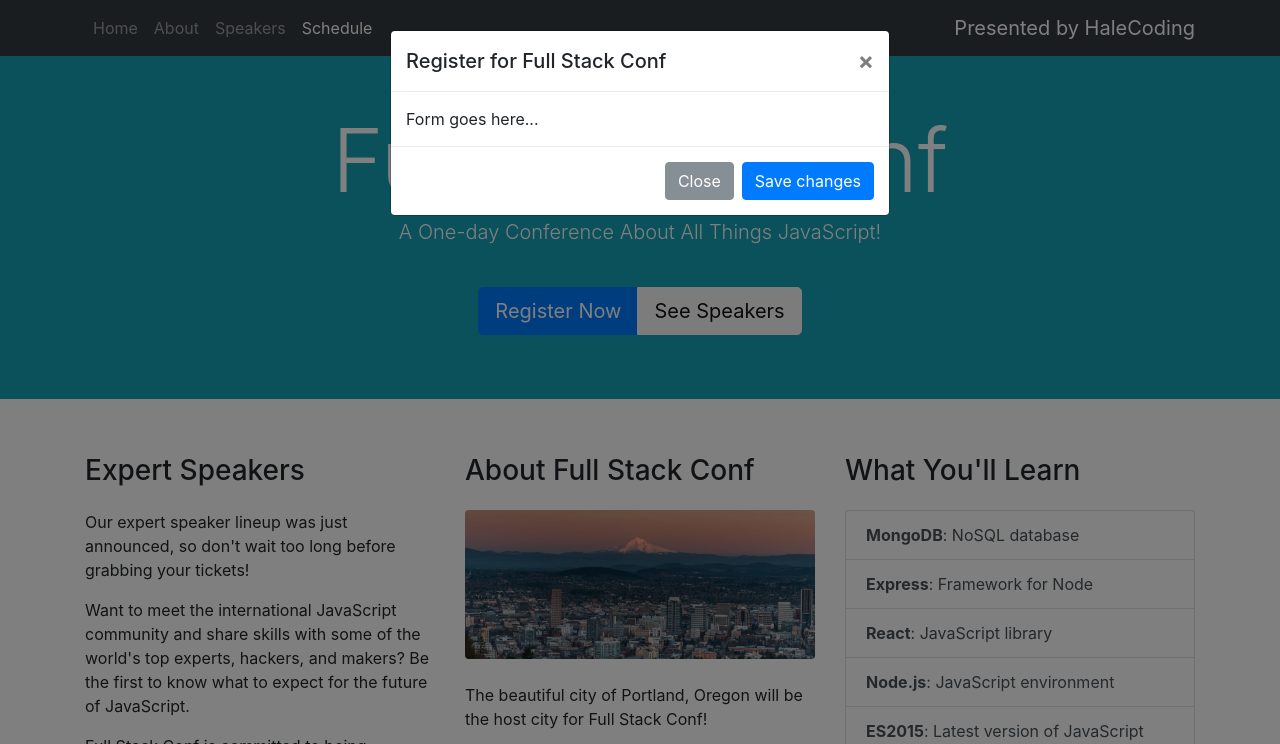
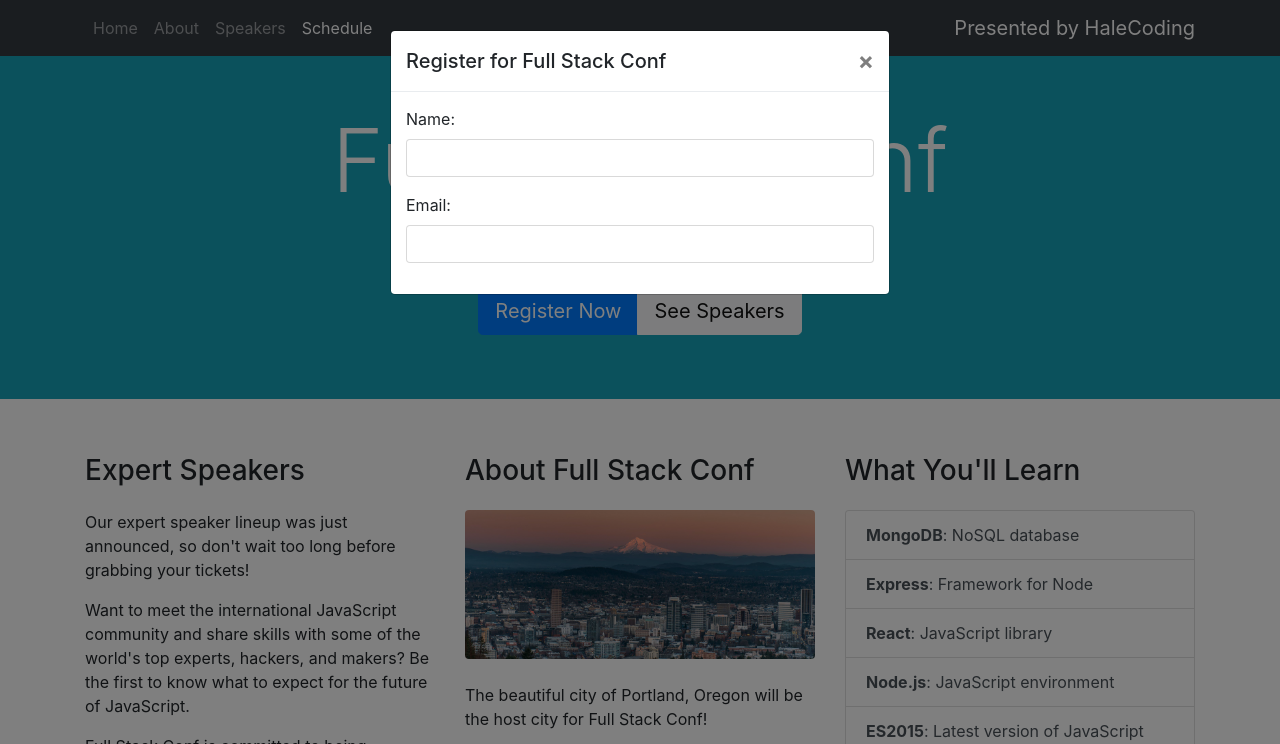
Before and after one commit to halebeau/full-stack-conference, a plain HTML site: page Bootstrap Site/start/index.html in a window 1280 px wide. Both pictures are taken after a click on the button "Register Now". Shown: the top 744 px of the page. Drawn offline with nearby package versions, Linux system fonts and the light colour scheme.

Commit message:
Added Registration Form Modal

```diff
--- a/Bootstrap Site/start/index.html
+++ b/Bootstrap Site/start/index.html
@@ -271,11 +271,18 @@
               </button>
             </div>
             <div class="modal-body">
-              Form goes here...
-            </div>
-            <div class="modal-footer">
-              <button type="button" class="btn btn-secondary" data-dismiss="modal">Close</button>
-              <button type="button" class="btn btn-primary">Save changes</button>
+              <!-- registration form -->
+              <form>
+                <div class="form-group">
+                  <label class="form-control-label" for="name">Name:</label>
+                  <input type="text" class="form-control" id="name">
+                </div>
+                <div class="form-group">
+                  <label class="form-control-label" for="email">Email:</label>
+                  <input type="email" class="form-control" id="email">
+                </div>
+              </form>
+              <!-- /register form -->
             </div>
           </div>
         </div>
```
